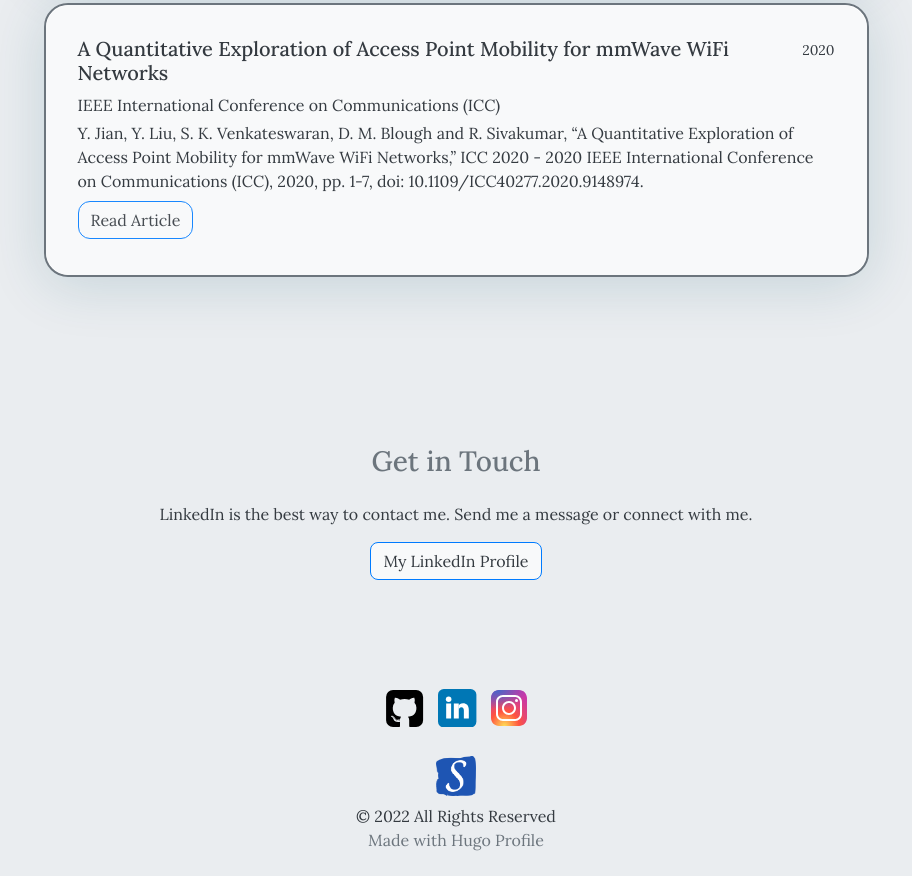
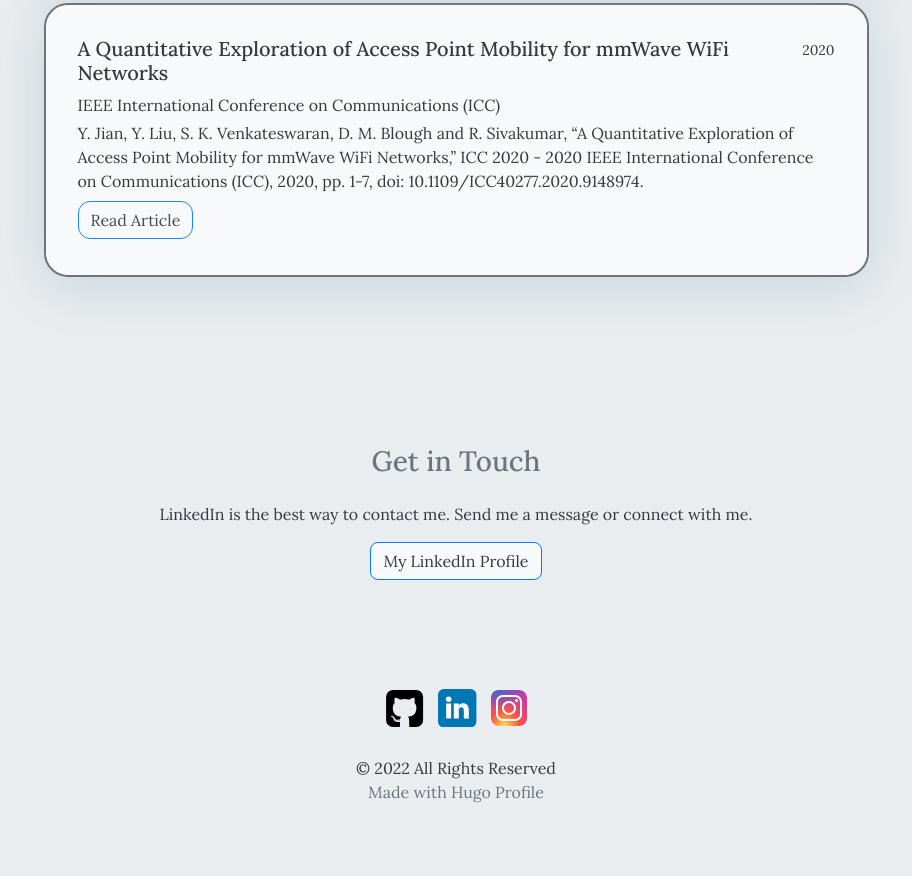
Before and after one commit to shyam100v/archive-website, a plain HTML site: page index.html in a window 1280 px wide. Shown: the part 2698-3574 px from the top of the page, without its empty margins (184-1096 px from the left). After the commit the page ends 3526 px from the top, so only its background shows below. Drawn offline with Linux system fonts and the light colour scheme.

Commit message:
Removed logo at bottom

```diff
--- a/index.html
+++ b/index.html
@@ -815,11 +815,7 @@
 </div><div class="container py-4">
     <div class="row justify-content-center">
         <div class="col-md-4 text-center">
-            <div class="pb-2">
-                <a href="https://www.shyam.cc" title="Shyam&#39;s Website">
-                    <img alt="Footer logo" src="/logo.png" height="40px" width="40px">
-                </a>
-            </div>
+
             &copy; 2022  All Rights Reserved
             <div class="text-secondary">
                 Made with
```
Also changed, not shown: 404.html (+1 -5 lines), categories/index.html (+1 -5 lines), tags/index.html (+1 -5 lines).
